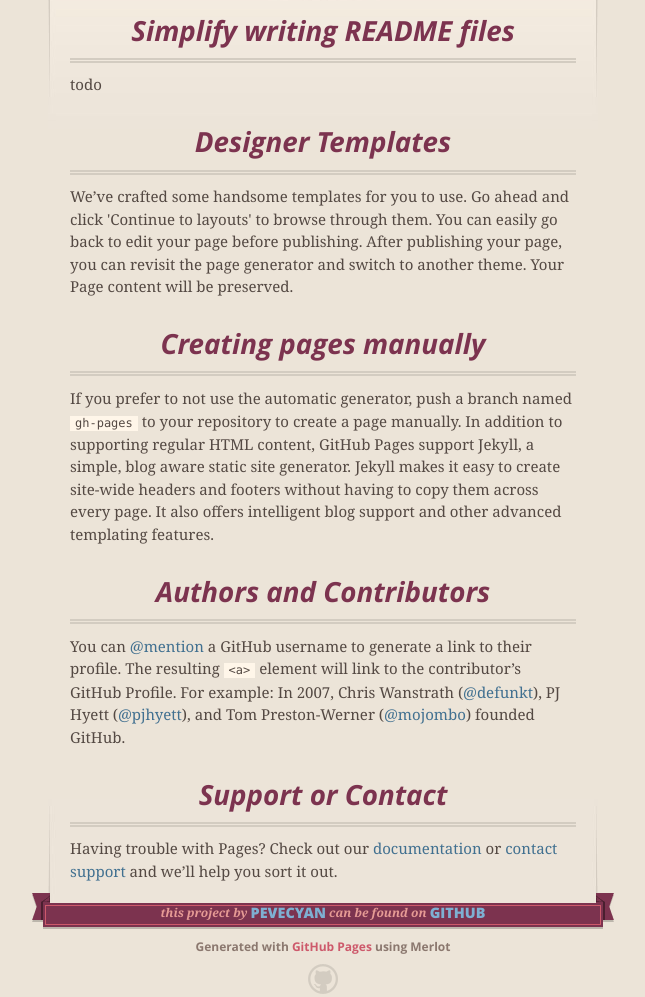
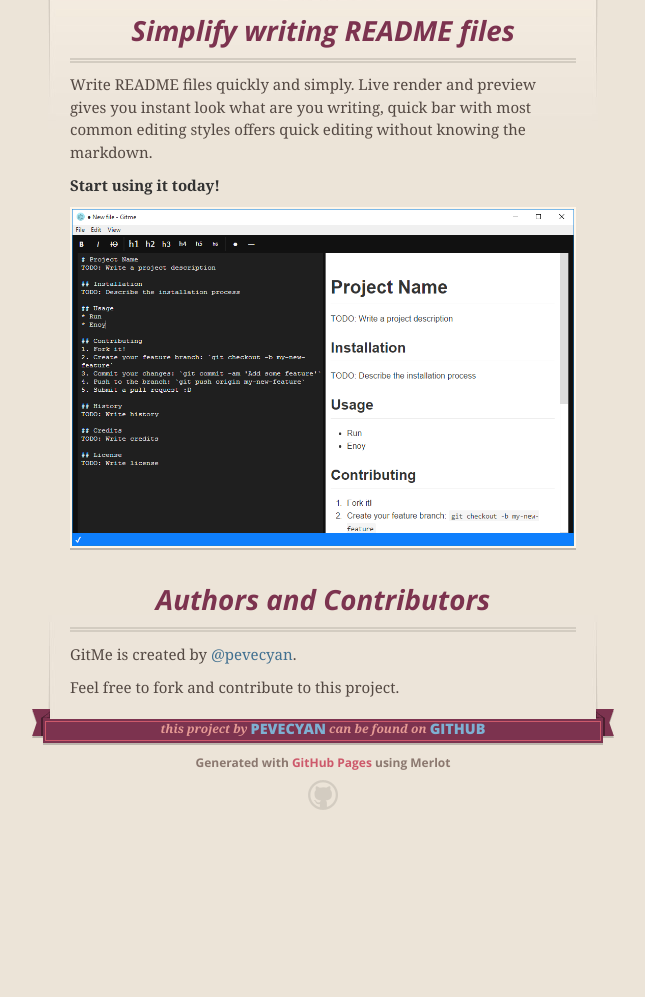
Before and after one commit to pevecyan/Gitme, a plain HTML site: page index.html in a window 1280 px wide. Shown: the part 197-1194 px from the top of the page, without its empty margins (317-962 px from the left). After the commit the page ends 1047 px from the top, so only its background shows below. Drawn offline with nearby package versions, Linux system fonts and the light colour scheme.

Commit message:
Infoooo :information_source:

```diff
--- a/index.html
+++ b/index.html
@@ -48,29 +48,18 @@
       <section id="main_content">
         <h3>
 <a id="welcome-to-github-pages" class="anchor" href="#welcome-to-github-pages" aria-hidden="true"><span class="octicon octicon-link"></span></a>Simplify writing README files</h3>
-todo
-<p></p>
 
-<h3>
-<a id="designer-templates" class="anchor" href="#designer-templates" aria-hidden="true"><span class="octicon octicon-link"></span></a>Designer Templates</h3>
+<p>Write README files quickly and simply. Live render and preview gives you instant look what are you writing, quick bar with most common editing styles offers quick editing without knowing the markdown. <div class="pl-mb">Start using it today!</div> </p>
+<img src="images/screens/0.png" />
 
-<p>We’ve crafted some handsome templates for you to use. Go ahead and click 'Continue to layouts' to browse through them. You can easily go back to edit your page before publishing. After publishing your page, you can revisit the page generator and switch to another theme. Your Page content will be preserved.</p>
-
-<h3>
-<a id="creating-pages-manually" class="anchor" href="#creating-pages-manually" aria-hidden="true"><span class="octicon octicon-link"></span></a>Creating pages manually</h3>
-
-<p>If you prefer to not use the automatic generator, push a branch named <code>gh-pages</code> to your repository to create a page manually. In addition to supporting regular HTML content, GitHub Pages support Jekyll, a simple, blog aware static site generator. Jekyll makes it easy to create site-wide headers and footers without having to copy them across every page. It also offers intelligent blog support and other advanced templating features.</p>
 
 <h3>
 <a id="authors-and-contributors" class="anchor" href="#authors-and-contributors" aria-hidden="true"><span class="octicon octicon-link"></span></a>Authors and Contributors</h3>
 
-<p>You can <a href="https://github.com/blog/821" class="user-mention">@mention</a> a GitHub username to generate a link to their profile. The resulting <code>&lt;a&gt;</code> element will link to the contributor’s GitHub Profile. For example: In 2007, Chris Wanstrath (<a href="https://github.com/defunkt" class="user-mention">@defunkt</a>), PJ Hyett (<a href="https://github.com/pjhyett" class="user-mention">@pjhyett</a>), and Tom Preston-Werner (<a href="https://github.com/mojombo" class="user-mention">@mojombo</a>) founded GitHub.</p>
+<p>GitMe is created by <a href="https://github.com/pevecyan" class="user-mention">@pevecyan</a>.</p>
+<p>Feel free to fork and contribute to this project.</p>
 
-<h3>
-<a id="support-or-contact" class="anchor" href="#support-or-contact" aria-hidden="true"><span class="octicon octicon-link"></span></a>Support or Contact</h3>
-
-<p>Having trouble with Pages? Check out our <a href="https://help.github.com/pages">documentation</a> or <a href="https://github.com/contact">contact support</a> and we’ll help you sort it out.</p>
-      </section>
+   </section>
 
       <footer>
         <span class="ribbon-outer">
```
Also changed, not shown: images/screens/0.png (added).
